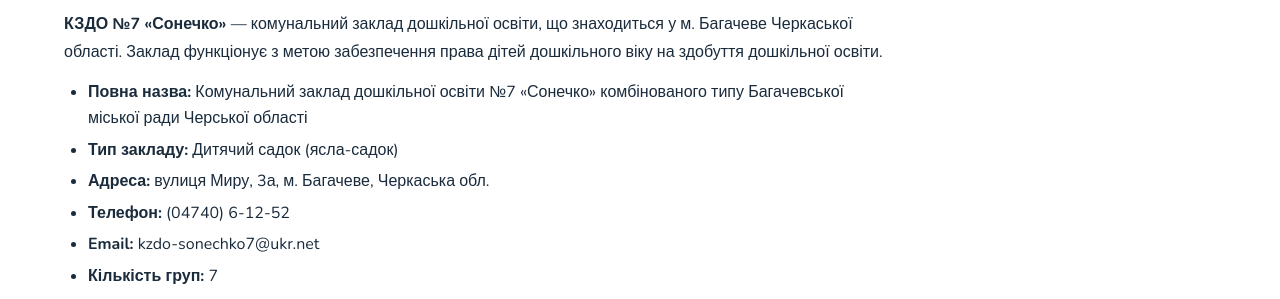
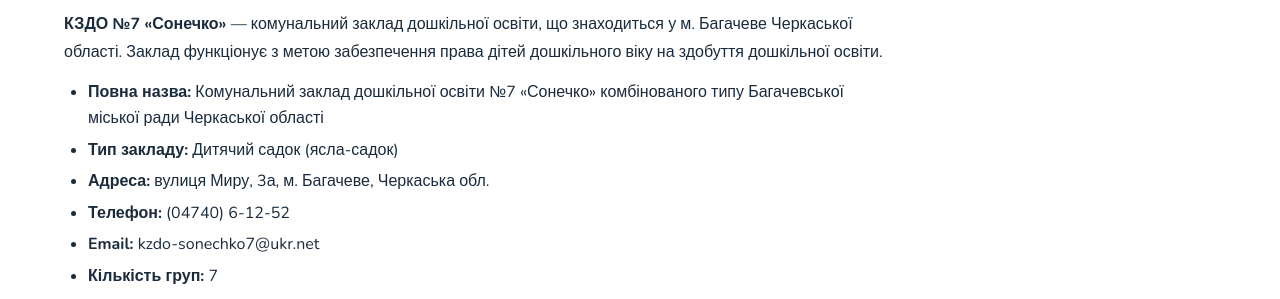
Before and after one commit to sonechko7/sonechko7.github.io, a Jekyll site: the page built from pages/pro-zaklad.md, in a window 1280 px wide and 1400 px high, scrolled down 341 px. Shown: the part 179-478 px from the top of the window. Built offline with Jekyll 4.4.1, drawn with Linux system fonts in a browser that asks for light colours; a script that is not in the unit is left out; some of the changed text lies outside the part shown.

Commit message:
Update Сторінка “pro-zaklad”

```diff
--- a/pages/pro-zaklad.md
+++ b/pages/pro-zaklad.md
@@ -9,7 +9,7 @@ permalink: /pro-zaklad/
 
 **КЗДО №7 «Сонечко»** — комунальний заклад дошкільної освіти, що знаходиться у м. Багачеве Черкаської області. Заклад функціонує з метою забезпечення права дітей дошкільного віку на здобуття дошкільної освіти.
 
-* **Повна назва:** Комунальний заклад дошкільної освіти №7 «Сонечко» комбінованого типу Багачевської міської ради Черської області
+* **Повна назва:** Комунальний заклад дошкільної освіти №7 «Сонечко» комбінованого типу Багачевської міської ради Черкаської області
 * **Тип закладу:** Дитячий садок (ясла-садок)
 * **Адреса:** вулиця Миру, 3а, м. Багачеве, Черкаська обл.
 * **Телефон:** (04740) 6-12-52
@@ -54,6 +54,6 @@ permalink: /pro-zaklad/
 
 📍 вулиця Миру, 3а, м. Багачеве, Черкаська обл.
 📞 [(04740) 6-12-52](tel:+380474061252)
-✉️kzdo[\-sonechko7@ukr.net](mailto:dnz-sonechko@ukr.net)
+✉️ [kzdo-sonechko7@ukr.net](mailto:dnz-sonechko@ukr.net)
 
 [Написати нам →](/kontakty/)
```
